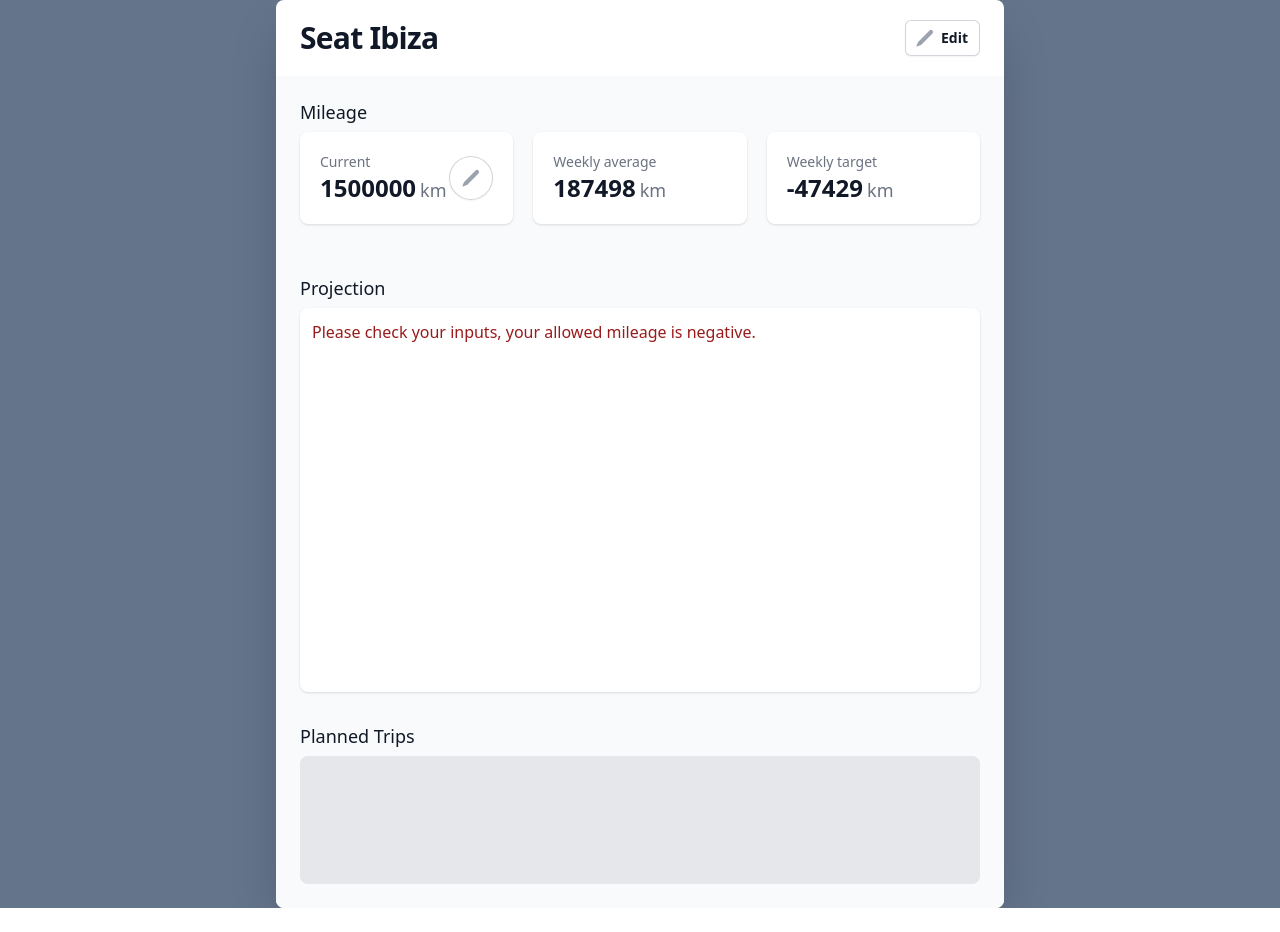
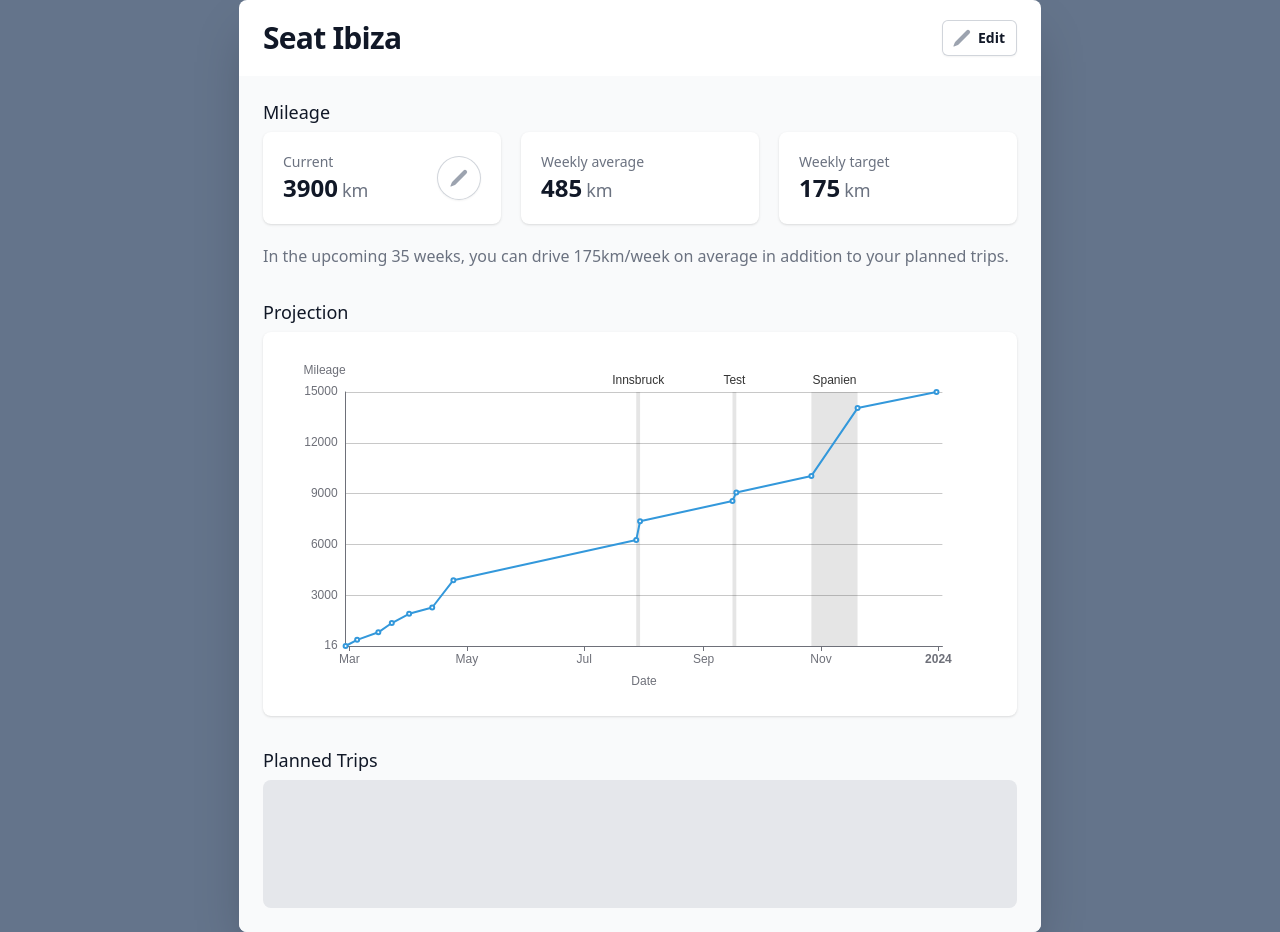
Before and after one commit to dhegedues/plan-my-miles, a React (Vite) app: page / in a window 1280 px wide. Before the commit the page ends 908 px from the top, so only its background shows below. Built offline with nearby package versions, Linux system fonts and the light colour scheme; a web font is replaced by a local one.

Commit message:
Add StatsCard input validation warning

```diff
--- a/src/components/DashboardComponents/DashboardContent.jsx
+++ b/src/components/DashboardComponents/DashboardContent.jsx
@@ -8,7 +8,7 @@
   const [mileageUnit, setMileageUnit] = useState('km');
   const [minMileage, setMinMileage] = useState(16);
   const [maxMileage, setMaxMileage] = useState(15000);
-  const [currentMileage, setCurrentMileage] = useState(1500000);
+  const [currentMileage, setCurrentMileage] = useState(3900);
   const [currentDate, setCurrentDate] = useState("2023-04-24");
   const [minDate, setMinDate] = useState("2023-02-27");
   const [maxDate, setMaxDate] = useState("2023-12-31");
@@ -108,7 +108,7 @@
 
   return (
     <div className="bg-gray-50 px-4 py-5 sm:p-6 flex flex-col gap-8">
-      <MileageStats currentMileage={currentMileage} setCurrentMileage={setCurrentMileage} weeklyAverage={weeklyAverage} allowedMileagePerDay={allowedMileagePerDay} remainingWeeks={remainingWeeks} mileageUnit={mileageUnit} />
+      <MileageStats currentMileage={currentMileage} setCurrentMileage={setCurrentMileage} minMileage={minMileage} maxMileage={maxMileage} weeklyAverage={weeklyAverage} allowedMileagePerDay={allowedMileagePerDay} remainingWeeks={remainingWeeks} mileageUnit={mileageUnit} />
       <Projection mileageHistory={mileageHistory} trips={trips} allowedMileagePerDay={allowedMileagePerDay} mileageUnit={mileageUnit} />
       <Trips />
     </div>
--- a/src/components/DashboardComponents/MileageStats.jsx
+++ b/src/components/DashboardComponents/MileageStats.jsx
@@ -1,11 +1,11 @@
 import { useEffect, useState } from "react";
 import StatsCard from "./StatsCard";
 
-function MileageStats({mileageUnit, currentMileage, setCurrentMileage, weeklyAverage, allowedMileagePerDay, remainingWeeks}) {
+function MileageStats({mileageUnit, currentMileage, setCurrentMileage, minMileage, maxMileage, weeklyAverage, allowedMileagePerDay, remainingWeeks}) {
   const [weeklyTarget, setWeeklyTarget] = useState(allowedMileagePerDay*7);
 
   const cards = [
-    { name: 'Current', amount: currentMileage, editAction: setCurrentMileage },
+    { name: 'Current', amount: currentMileage, minAmount: minMileage, maxAmount: maxMileage, editAction: setCurrentMileage },
     { name: 'Weekly average', amount: Math.floor(weeklyAverage)},
     { name: 'Weekly target', amount: Math.floor(weeklyTarget)},
   ];
--- a/src/components/DashboardComponents/StatsCard.jsx
+++ b/src/components/DashboardComponents/StatsCard.jsx
@@ -28,7 +28,7 @@
             onChange={handleInputChange}
             onKeyDown={handleKeyDown}
             autoFocus={currentlyEditing}
-            className="w-[calc(100%-1.25rem)] text-gray-900 font-semibold text-xl sm:text-2xl p-0 border-none focus:ring-0 focus:border-b-2 focus:border-b-red-600"/>
+            className="w-[calc(100%-1.25rem)] text-gray-900 font-semibold text-xl sm:text-2xl p-0 border-none focus:ring-0"/>
         </div>
       </div>
     )
@@ -67,7 +67,9 @@
   return (
     <div
       key={cardData.name}
-      className={`overflow-hidden rounded-lg bg-white shadow ${currentlyEditing ? 'ring-2 ring-inset ring-indigo-600' : ''}`}
+      aria-invalid={`${cardData.amount > cardData.maxAmount || cardData.amount < cardData.minAmount}`}
+      aria-describedby=''
+      className={`overflow-hidden rounded-lg bg-white shadow ring-2 ring-inset ring-transparent ${currentlyEditing ? 'ring-indigo-600' : ''} aria-invalid:ring-red-600`}
     >
       <div className="p-3 xsp:p-4 sm:p-5 flex items-center justify-between">
         {currentlyEditing
--- a/tailwind.config.js
+++ b/tailwind.config.js
@@ -15,6 +15,9 @@
       fontFamily: {
         sans: ['Inter var', ...defaultTheme.fontFamily.sans],
       },
+      aria: {
+        invalid: 'invalid="true"',
+      },
     },
   },
   plugins: [
```
